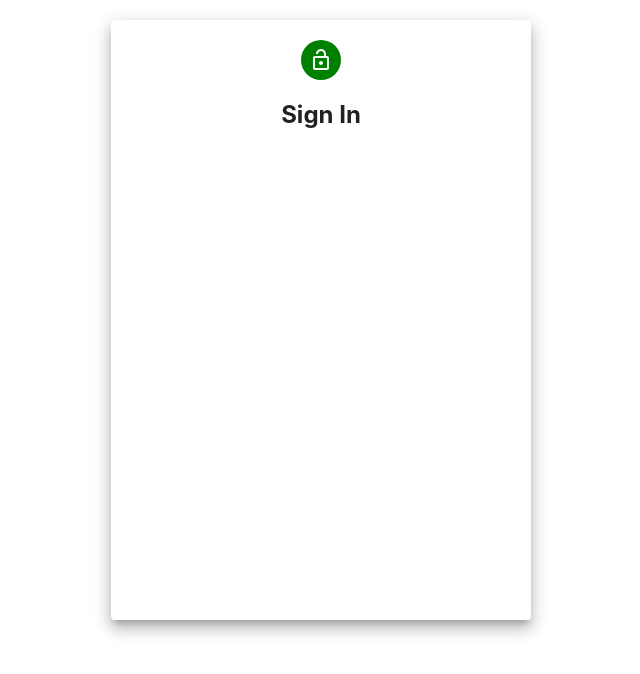
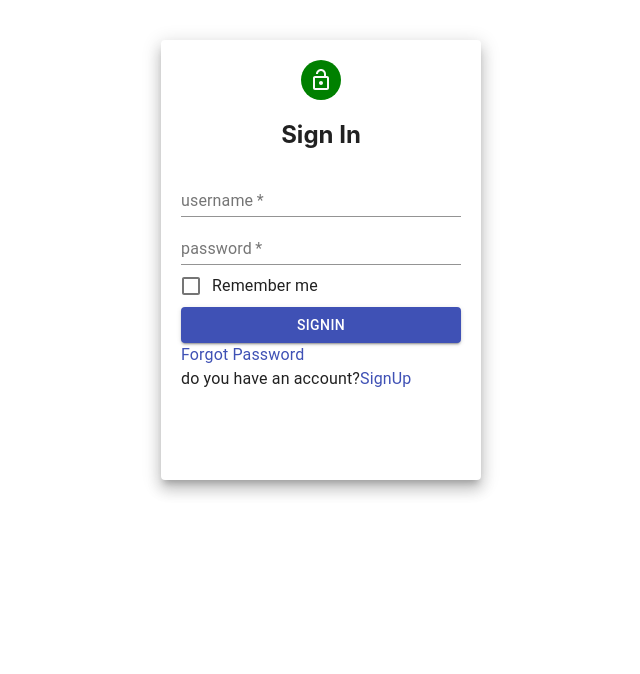
Before and after one commit to wisdom-ogbonna/blogging-software, a React (Create React App) app: page / in a window 1280 px wide. Shown: the top 674 px of the page, without its empty margins (319-959 px from the left). Built offline with nearby package versions, Linux system fonts and the light colour scheme.

Commit message:
fifth commit

```diff
--- a/src/components/Login.js
+++ b/src/components/Login.js
@@ -1,11 +1,14 @@
 import React from 'react'
-import { Avatar, Grid, Paper } from "@material-ui/core"
+import { Avatar, Button, Grid, Link, Paper, TextField, Typography } from "@material-ui/core"
 import LockOpenOutlinedIcon from '@material-ui/icons/LockOpenOutlined';
+import FormControlLabel from '@material-ui/core/FormControlLabel';
+import Checkbox from '@material-ui/core/Checkbox';
+
 
 
 function Login() {
-    const paperStyle = { padding: 20, height: '70vh', width: 380, margin: "20px auto" }
-    const AvatarStyle ={ backgroundColor: "green"}
+    const paperStyle = { padding: 20, height: '50vh', width: 280, margin: "40px auto" }
+    const AvatarStyle = { backgroundColor: "green" }
     return (
 
 
@@ -20,6 +23,28 @@ function Login() {
                     <h2>Sign In</h2>
 
                 </Grid>
+                <TextField label='username' placeholder='Enter UserName' fullWidth required />
+                <TextField label='password' placeholder='Enter Password' fullWidth type='password' required />
+                <FormControlLabel
+                    control={
+                        <Checkbox
+                            name="checkedB"
+                            color="primary"
+                        />
+                    }
+                    label="Remember me"
+                />
+                <Button type="submit" fullWidth color="primary" variant="contained">SignIn</Button>
+                <Typography>
+                    <Link href="#" >
+                    Forgot Password
+                    </Link>
+                </Typography>
+                <Typography>do you have an account?
+                    <Link href="#" >
+                    SignUp
+                    </Link>
+                </Typography>
 
 
 
```
